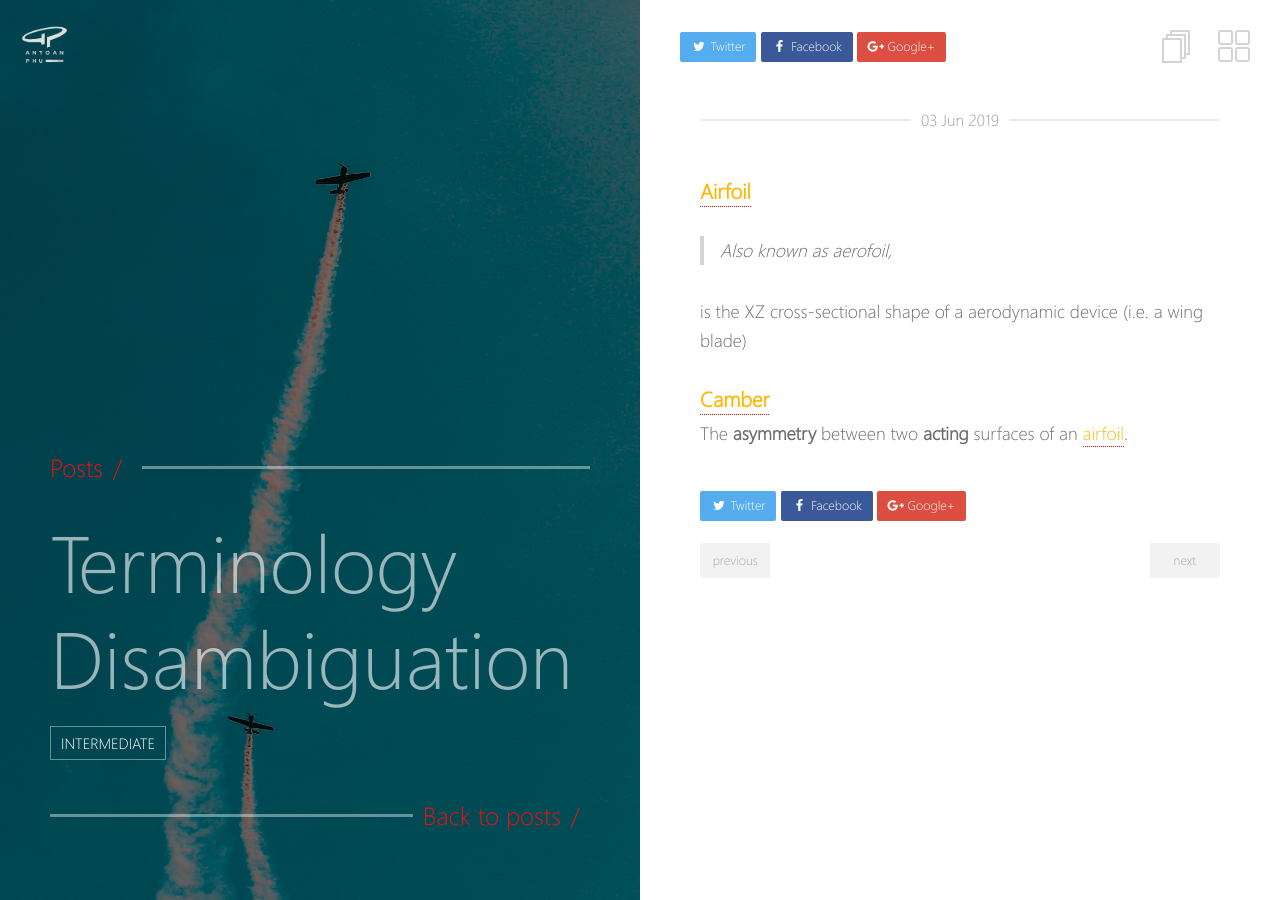
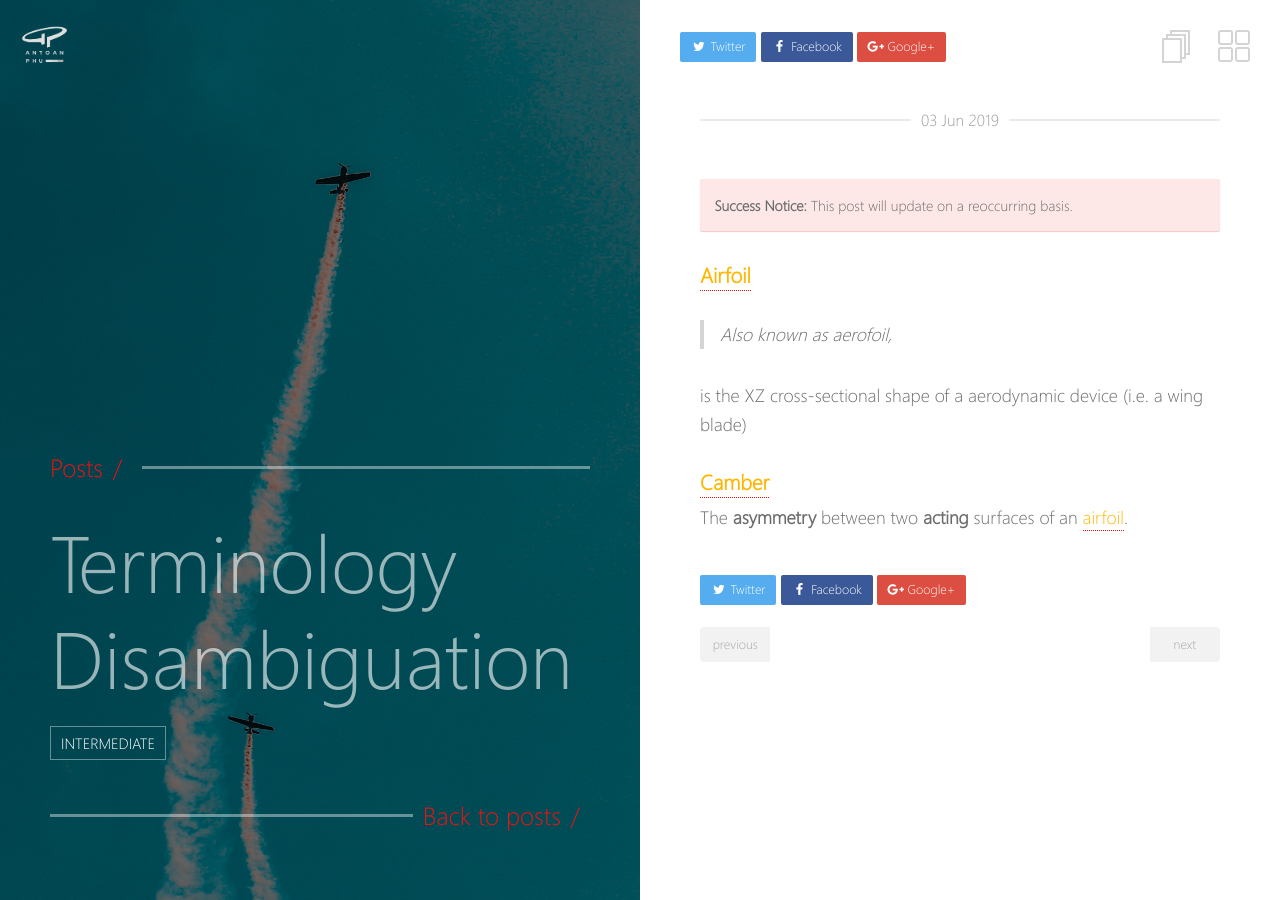
Before and after one commit to EXYZED/AerodynamicalCollective, a Jekyll site: the page built from _posts/2019-06-01-Disambiguation.md, in a window 1280 px wide. Built offline with Jekyll 4.4.1, drawn with Linux system fonts in a browser that asks for light colours.

Commit message:
General edits

```diff
--- a/_posts/2019-06-01-Disambiguation.md
+++ b/_posts/2019-06-01-Disambiguation.md
@@ -7,6 +7,9 @@
 - Intermediate
 ---
 
+**Success Notice:** This post will update on a reoccurring basis.
+{: .notice_success}
+
 ### [Airfoil](#Airfoil)
 >Also known as aerofoil,
 
```
Also changed, not shown: index.md (+1 -1 lines).
